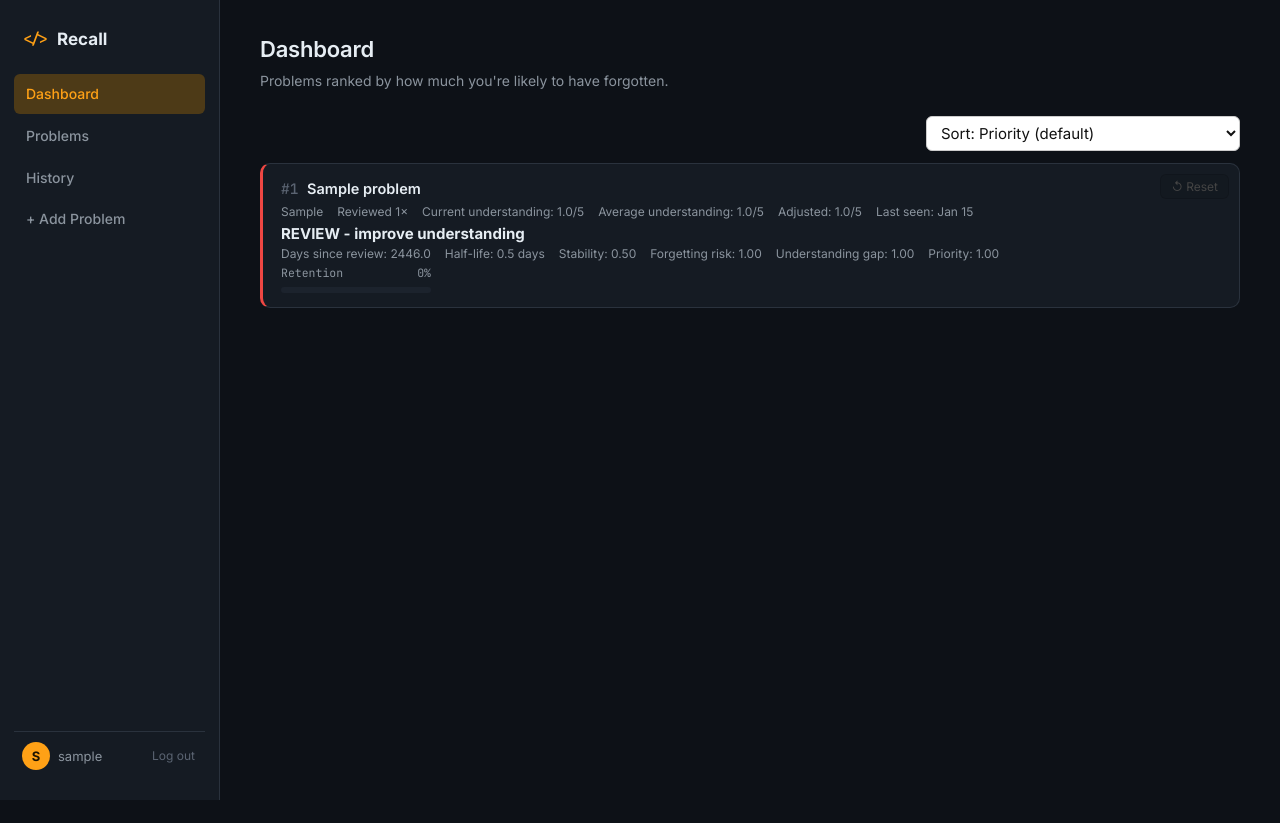
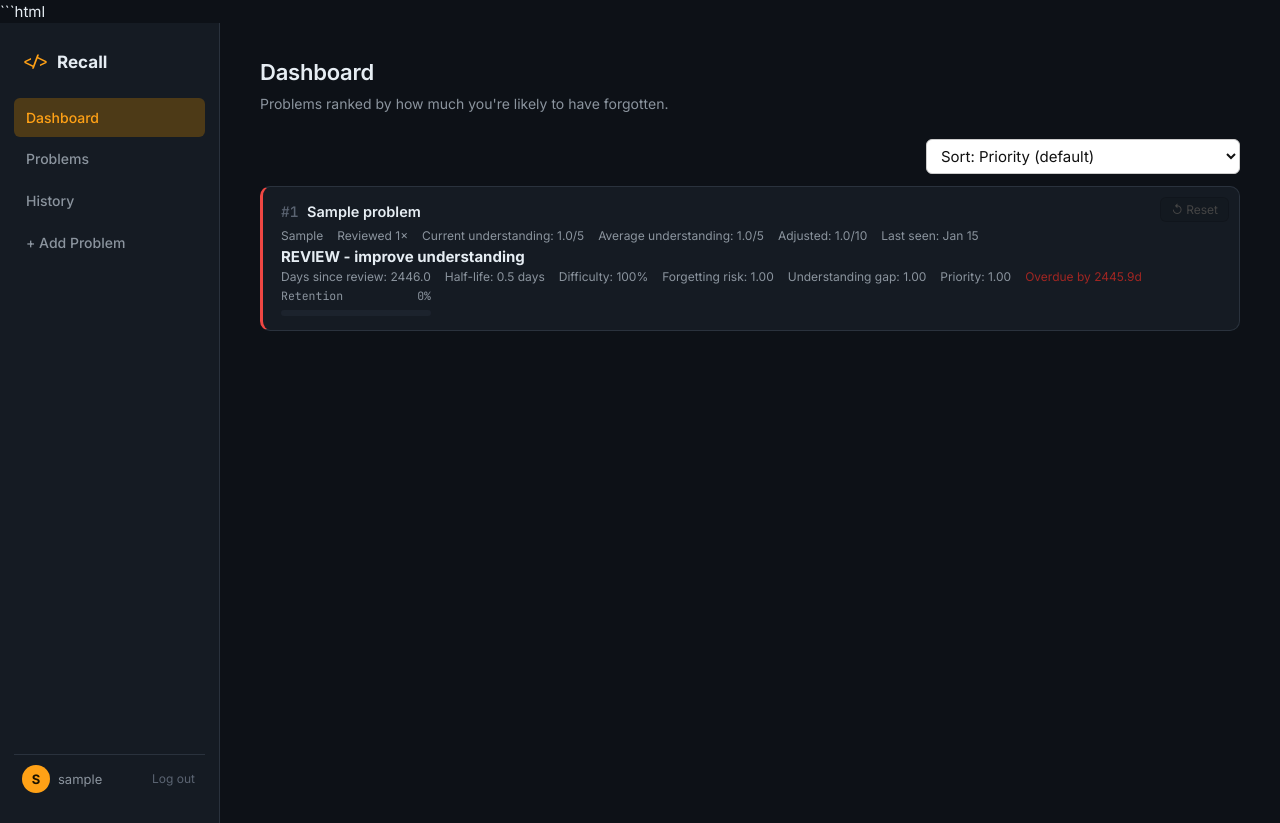
Before and after one commit to DixT-180/LeetCodeRecall, a Django app: page / in a window 1280 px wide. Before the commit the page ends 800 px from the top, so only its background shows below. Run offline with Django 5.2, Linux system fonts and the light colour scheme; a user stored in the database is signed in; tables that the repository leaves empty hold one stand-in row (values such as "Sample post").

Commit message:
home changed

````diff
--- a/recall_app/templates/recall_app/home.html
+++ b/recall_app/templates/recall_app/home.html
@@ -1,3 +1,4 @@
+```html
 {% extends "recall_app/base.html" %}
 
 {% block title %}Dashboard · Recall{% endblock %}
@@ -9,8 +10,6 @@
   <p class="subtitle">
     Problems ranked by how much you're likely to have forgotten.
   </p>
-
-</a>
 </div>
 
 {% if messages %}
@@ -99,6 +98,7 @@
       </form>
     </div>
 
+
     <a
       href="{% url 'problem_detail' problemid=rec.problem.problemid %}"
       class="rec-card-link"
@@ -138,7 +138,7 @@
 
         <span>
           Adjusted:
-          {{ rec.adjusted_understanding|floatformat:1 }}/5
+          {{ rec.adjusted_understanding|floatformat:1 }}/10
         </span>
 
         <span>
@@ -175,8 +175,8 @@
         </span>
 
         <span>
-          Stability:
-          {{ rec.stability|floatformat:2 }}
+          Difficulty:
+          {% widthratio rec.difficulty 1 100 %}%
         </span>
 
         <span>
@@ -193,6 +193,16 @@
           Priority:
           {{ rec.priority|floatformat:2 }}
         </span>
+
+        {% if rec.days_overdue > 0 %}
+        <span style="color:#a12622;">
+          Overdue by {{ rec.days_overdue|floatformat:1 }}d
+        </span>
+        {% else %}
+        <span>
+          Review due in {{ rec.days_until_due|floatformat:1 }}d
+        </span>
+        {% endif %}
 
       </div>
 
@@ -257,7 +267,10 @@
     cards.sort(function (a, b) {
       const aVal = parseFloat(a.dataset[config.attr]);
       const bVal = parseFloat(b.dataset[config.attr]);
-      return config.direction === 'asc' ? aVal - bVal : bVal - aVal;
+
+      return config.direction === 'asc'
+        ? aVal - bVal
+        : bVal - aVal;
     });
 
     cards.forEach(function (card) {
@@ -278,6 +291,7 @@
     to start seeing recommendations here.
   </p>
 
+
   <a
     href="{% url 'home_problems' %}"
     class="btn btn-secondary"
@@ -291,3 +305,18 @@
 {% endif %}
 
 {% endblock %}
+```
+
+The two fixes are:
+
+```html
+<a
+  href="{% url 'problem_detail' problemid=rec.problem.problemid %}"
+```
+
+and:
+
+```html
+<a
+  href="{% url 'home_problems' %}"
+```
````
